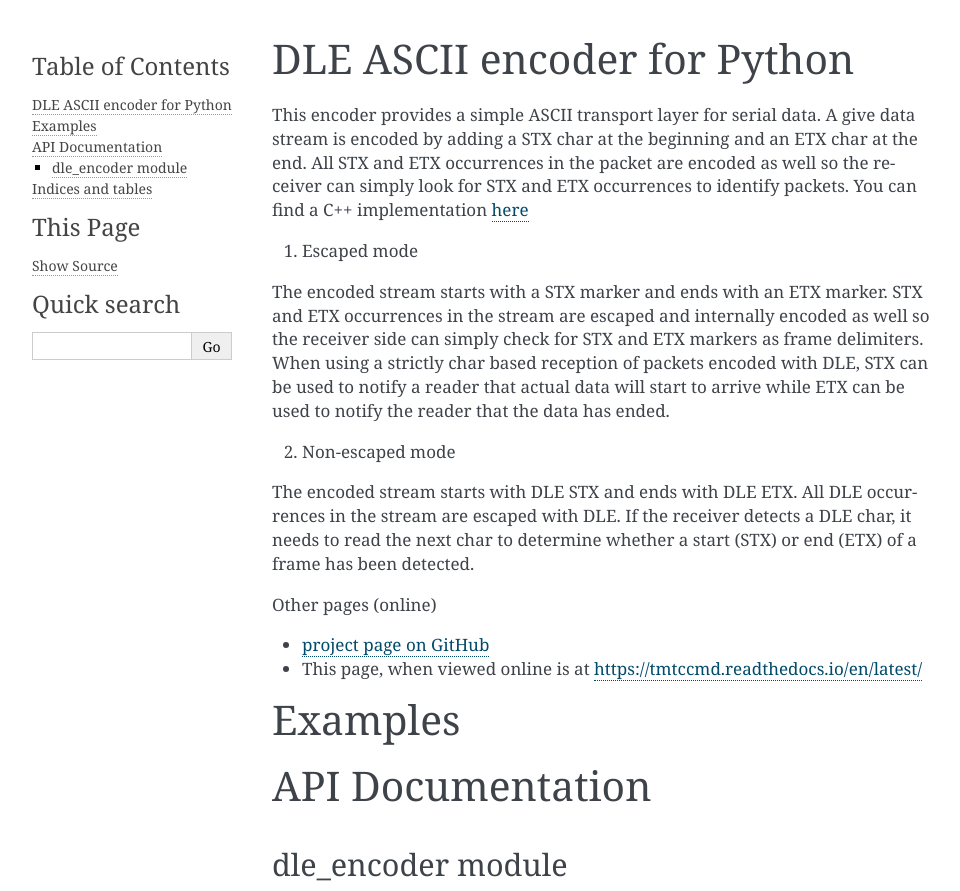
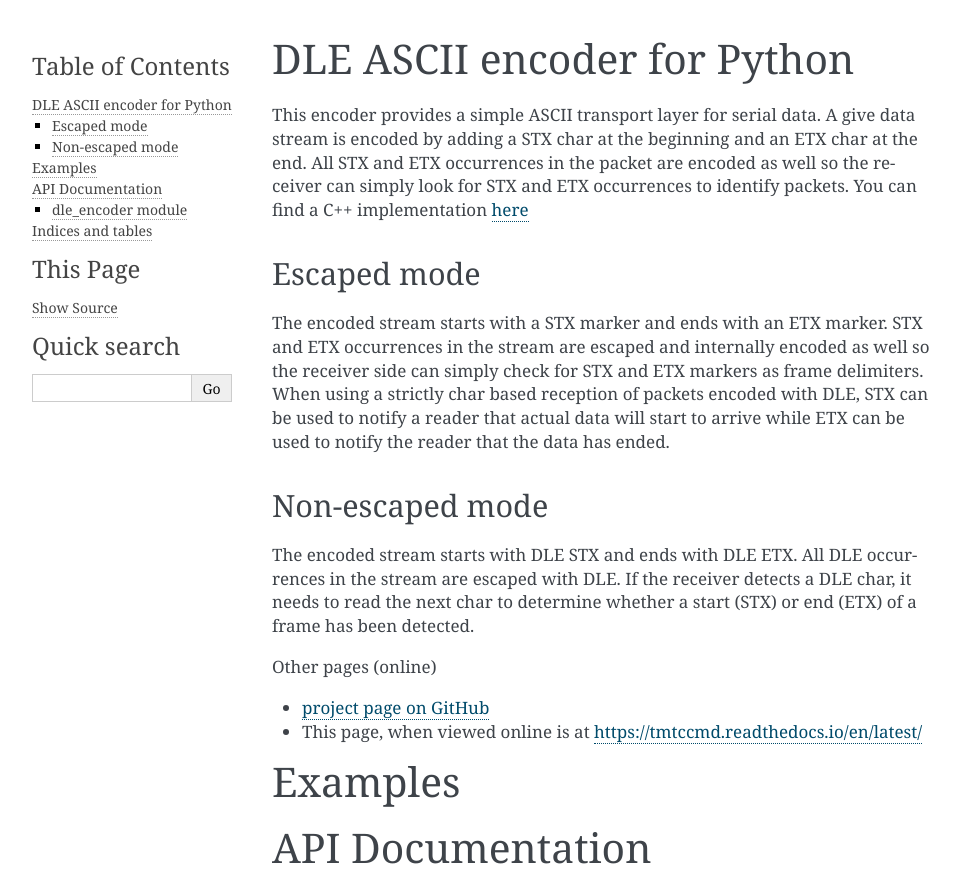
Before and after one commit to robamu-org/py-dle-encoder, a Sphinx documentation site: the page built from docs/index.rst, in a window 1280 px wide, cut to the strip 0-891 px from the top of the page. Shown: the whole strip, without its empty margins (148-1108 px from the left). Built offline with Sphinx 7.4.7, drawn with Linux system fonts in a browser that asks for light colours; some of the changed lines change nothing that is shown.

Commit message:
updated index.rst

```diff
--- a/docs/index.rst
+++ b/docs/index.rst
@@ -13,7 +13,8 @@ for STX and ETX occurrences to identify packets.
 You can find a C++ implementation
 `here <https://egit.irs.uni-stuttgart.de/fsfw/fsfw/src/branch/development/src/fsfw/globalfunctions/DleEncoder.cpp>`_
 
-1. Escaped mode
+Escaped mode
+---------------------
 
 The encoded stream starts with a STX marker and ends with an ETX marker.
 STX and ETX occurrences in the stream are escaped and internally encoded as well so the
@@ -22,7 +23,8 @@ strictly char based reception of packets encoded with DLE,
 STX can be used to notify a reader that actual data will start to arrive
 while ETX can be used to notify the reader that the data has ended.
 
-2. Non-escaped mode
+Non-escaped mode
+---------------------
 
 The encoded stream starts with DLE STX and ends with DLE ETX. All DLE occurrences in the stream
 are escaped with DLE. If the receiver detects a DLE char, it needs to read the next char
```
